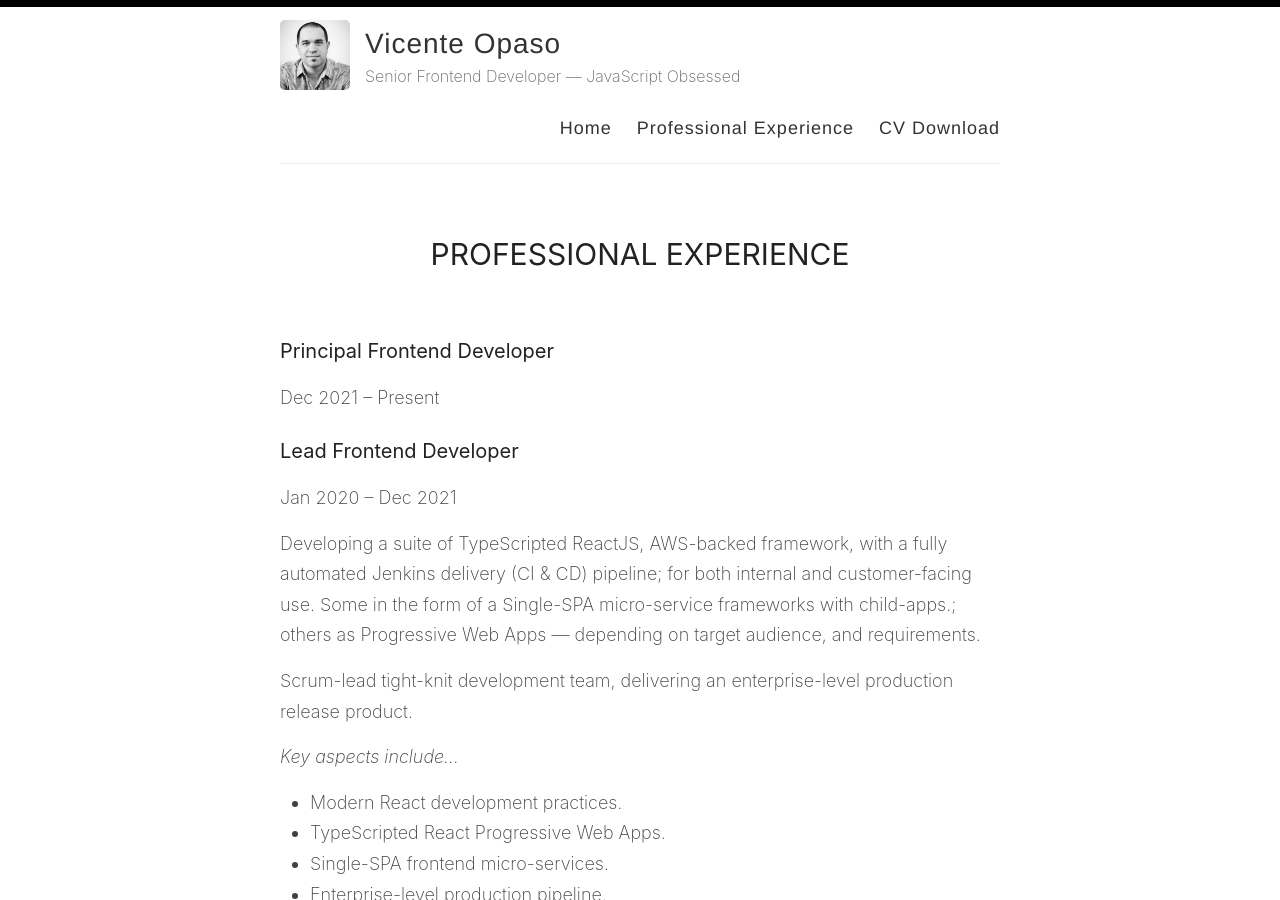
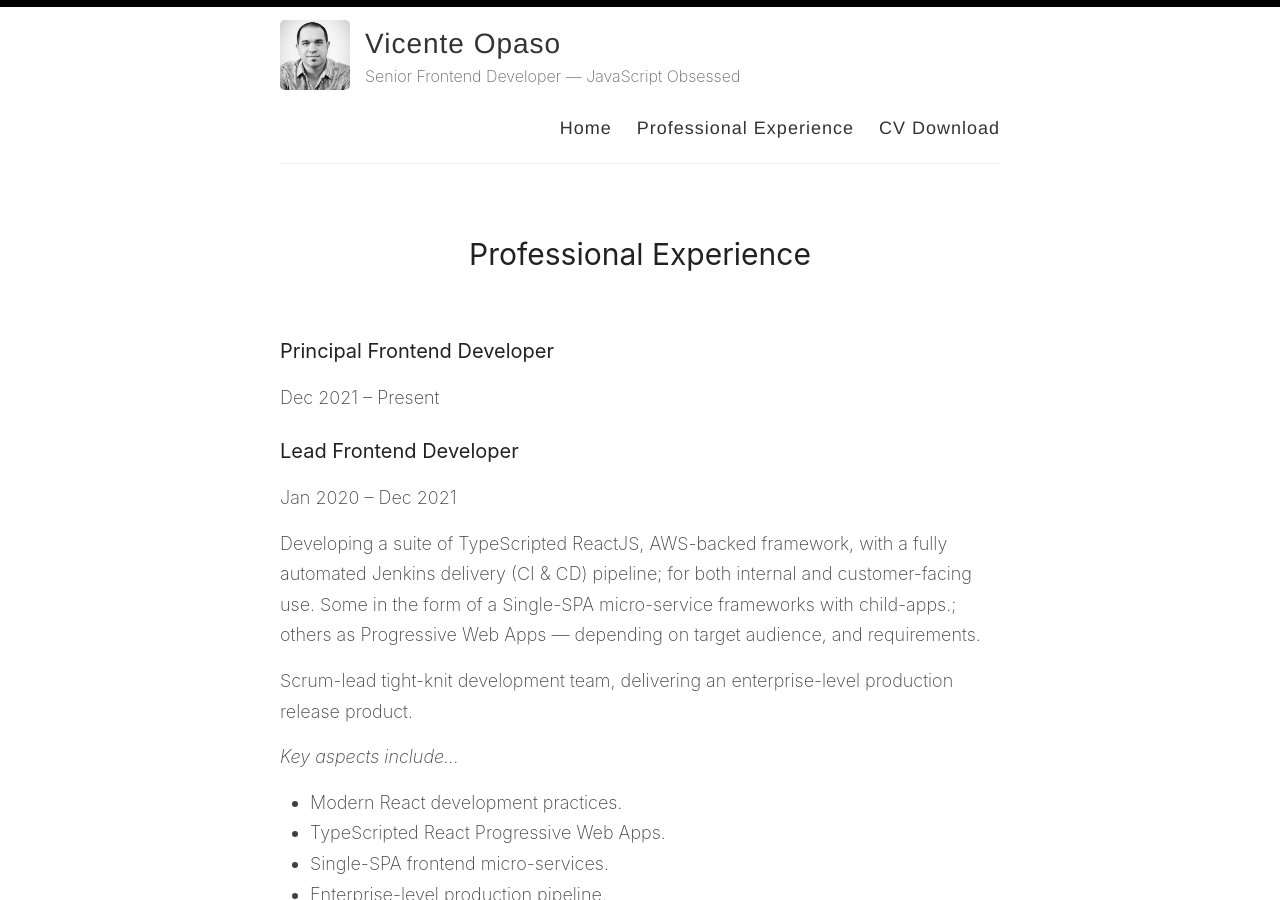
Before and after one commit to vicenteopaso/vicenteopaso, a Jekyll site: the page built from _pages/experience.md, in a window 1280 px wide and 900 px high. Built offline with Jekyll 4.4.1, drawn with Linux system fonts in a browser that asks for light colours.

```diff
--- a/_pages/experience.md
+++ b/_pages/experience.md
@@ -1,6 +1,6 @@
 ---
 layout: page
-title: PROFESSIONAL EXPERIENCE
+title: Professional Experience
 permalink: /professional-experience/
 style: experience
 ---
```
